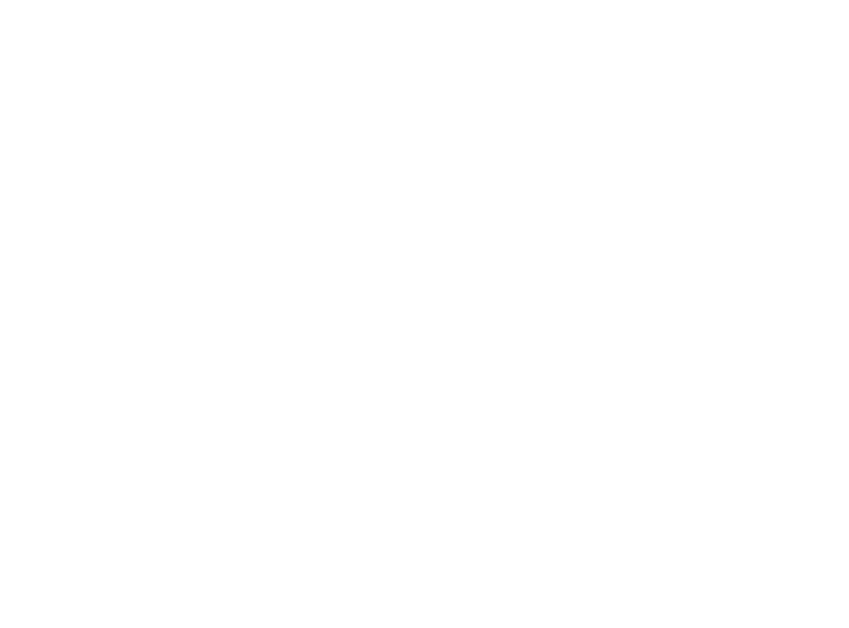
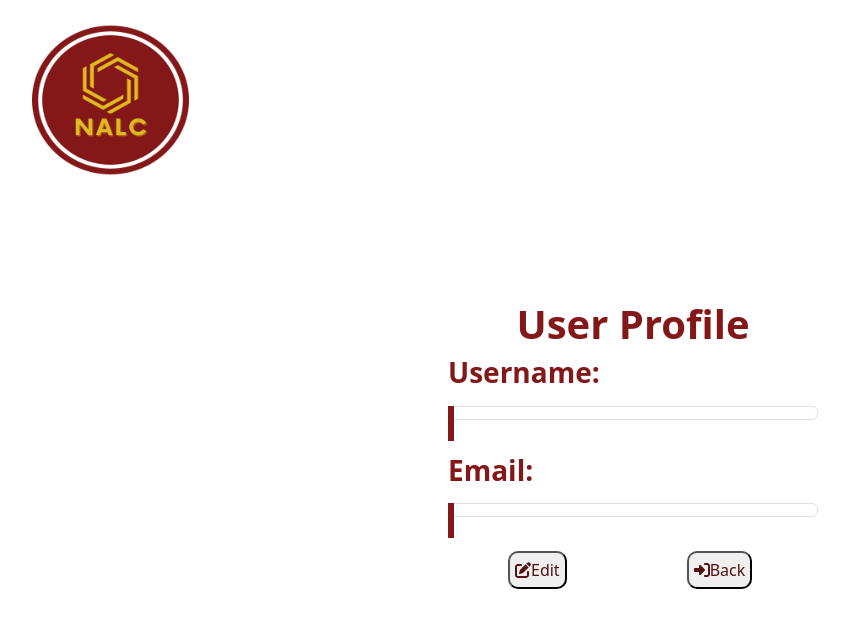
Before and after one commit to VictorEmmanuelGarcia/NALC, a React (Create React App) app in the folder Frontend/nalc/: page /profile in a window 1280 px wide. Before the commit this address had no page. Shown: the top 628 px of the page, without its empty margins (7-856 px from the left). Built offline with nearby package versions, Linux system fonts and the light colour scheme; no server answers.

Commit message:
Added User Profile

```diff
--- a/Frontend/nalc/src/App.js
+++ b/Frontend/nalc/src/App.js
@@ -3,6 +3,7 @@
 import Login from './Screen/Login/Login';
 import Register from './Screen/Register/Register';
 import Home from './Screen/Home/Home';
+import UserProfile from './Screen/Profile/Profile';
 import AdminScreen from './Screen/Admin/AdminScreen';
 
 function App() {
@@ -12,6 +13,7 @@
         <Route path="/" element={<Login />} />
         <Route path="/register" element={<Register />} />
         <Route path="/home" element={<Home />} />
+        <Route path="/profile" element={<UserProfile />} />
       </Routes>
     </BrowserRouter>
   );
--- a/Frontend/nalc/src/Screen/Home/Home.js
+++ b/Frontend/nalc/src/Screen/Home/Home.js
@@ -6,6 +6,7 @@
 import { faPaperPlane , faPlus, faRobot , faUser, faPen, faCheck, faTrash} from '@fortawesome/free-solid-svg-icons'
 import UserOption from '../../Components/UserOption';
 import HomePage from '../../Components/HomePage';
+import { useNavigate } from 'react-router-dom';
 
 function Home() {
     const [input, setInput] = useState('');
@@ -21,6 +22,7 @@
     const [chatCreated, setChatCreated] = useState(false);
     const [userData , setUserData] = useState([]);
     const [showHome , setShowHome] = useState(true);
+    const navigate = useNavigate();
 
   // Set the initial token and headers
   axios.defaults.headers.common['Authorization'] = `Bearer ${localStorage.getItem('authToken')}`;
@@ -299,7 +301,7 @@
             <span style={{ marginLeft: "5px" }}>New Chat</span>
         </button>
         <div className='logoutBtn d-grid gap-2 col-2 mx-auto'>
-          <UserOption class="logoutBtn" userData = {userData} Logout={handleLogout} DeleteAll = {handleDeleteAll}/>
+          <UserOption userData={userData} Logout={handleLogout} DeleteAll={handleDeleteAll} navigate={navigate} />
         </div>
         <br/>
         <br/>
--- /dev/null
+++ b/Frontend/nalc/src/Screen/Profile/Profile.css
@@ -0,0 +1,64 @@
+.container-fluid {
+    display: flex;
+    height: 100vh;
+  }
+
+.title-r {
+    flex: 1;
+    background-color: #ffffff;
+    color: black;
+    display: flex;
+    flex-direction: column;
+    justify-content: center;
+    align-items: center;
+}
+
+.logo-r img{
+    position: absolute;
+    top: 0;
+    left: 0;
+    margin: auto;
+    height: 200px;
+    width: 235px;
+}
+
+.title h1{
+    text-align: center;
+}
+
+
+.form {
+    margin: auto;
+    background-color: white;
+    text-align: center;
+    align-items: center;
+}
+
+.form p{
+    max-width:50%;
+    margin: auto;
+}
+
+.inputField{
+    margin: auto;
+}
+
+.haveAcc{
+    text-align: center;
+    font-size: large;
+}
+
+.text-maroon{
+    color: #841818;
+}
+
+.btn-registered{
+    color: #541212;
+    padding: 5px 5px;
+    border-radius: 10px;
+    margin: 0px 60px;
+}
+
+.big-space{
+    margin-bottom: 300px;
+}
--- /dev/null
+++ b/Frontend/nalc/src/Screen/Profile/Profile.js
@@ -0,0 +1,202 @@
+import React, { useState, useEffect } from 'react';
+import axios from 'axios';
+import { useNavigate } from 'react-router-dom';
+import nalcLogo from '../../nalcLogo.png';
+import './Profile.css';
+import { FontAwesomeIcon } from '@fortawesome/react-fontawesome'
+import {faCheck, faXmark, faPenToSquare, faRightToBracket} from '@fortawesome/free-solid-svg-icons'
+
+const UserProfile = () => {
+  const [userProfile, setUserProfile] = useState({
+    name: '',
+    email: '',
+    password: '',
+  });
+  const [editMode, setEditMode] = useState(false);
+  const [tempProfile, setTempProfile] = useState({
+    name: '',
+    email: '',
+    password: '',
+  })
+  const navigate = useNavigate();
+
+  // Set the initial token and headers
+  axios.defaults.headers.common['Authorization'] = `Bearer ${localStorage.getItem('authToken')}`;
+
+  // Set the session timeout duration (30 minutes in milliseconds)
+  const sessionTimeoutDuration = 30 * 60 * 1000; // 30 minutes in milliseconds
+
+  // Function to redirect the user to the login page
+  const redirectToLogin = () => {
+    window.location.href = '/';
+  };
+
+  // Function to reset the session timeout
+  const resetSessionTimeout = () => {
+    clearTimeout(sessionTimeout);
+    sessionTimeout = setTimeout(redirectToLogin, sessionTimeoutDuration);
+  };
+
+  // Set the initial session timeout
+  let sessionTimeout = setTimeout(redirectToLogin, sessionTimeoutDuration);
+
+  // Attach an event listener to reset the session timeout on user activity
+  document.addEventListener('mousemove', resetSessionTimeout);
+  document.addEventListener('keydown', resetSessionTimeout);
+
+  axios.interceptors.response.use(
+    (response) => {
+      resetSessionTimeout();
+      return response;
+    },
+    (error) => {
+      if (error.response && error.response.status === 401) {
+        redirectToLogin();
+      }
+      return Promise.reject(error);
+    }
+  );
+
+  useEffect(() => {
+    // Fetch user profile information
+    fetchUserProfile();
+  }, []); // Run once on component mount
+
+  const fetchUserProfile = async () => {
+    try {
+      const response = await axios.get('http://127.0.0.1:8000/api/users/details/', {
+        headers: {
+          Authorization: `Bearer ${localStorage.getItem('authToken')}`,
+        },
+      });
+      setUserProfile(response.data); // Assuming response.data contains user information
+    } catch (error) {
+      console.error('Error fetching user profile:', error);
+      // Handle error or redirect to login page
+    }
+  };
+
+  const toggleEditMode = () => {
+    setTempProfile(userProfile);
+    setEditMode(!editMode);
+  };
+
+  const handleSaveChanges = async () => {
+    try {
+      // Perform API call to update user information
+      const response = await axios.patch(
+        'http://127.0.0.1:8000/api/users/update/',
+        tempProfile, // Send updated user profile data
+        {
+          headers: {
+            Authorization: `Bearer ${localStorage.getItem('authToken')}`,
+          },
+        }
+      );
+      setUserProfile(response.data); // Assuming response.data contains updated user information
+      setTempProfile({}); // Clear temporary profile after successful update
+      toggleEditMode(); // Exit edit mode after successful update
+    } catch (error) {
+      console.error('Error updating user profile:', error);
+      // Handle error
+    }
+  };
+
+  const handleNameChange = (e) => {
+    setTempProfile((prevTempProfile) => ({
+      ...prevTempProfile,
+      name: e.target.value,
+    }));
+  };
+
+  const handleEmailChange = (e) => {
+    setTempProfile((prevTempProfile) => ({
+      ...prevTempProfile,
+      email: e.target.value,
+    }));
+  };
+
+  const handlePasswordChange = (e) => {
+    setTempProfile((prevTempProfile) => ({
+      ...prevTempProfile,
+      password: e.target.value,
+    }));
+  };
+
+  const goBack = () => {
+    navigate('/home');
+  }
+
+  return (
+    <div>
+      <div className='big-space'></div>
+      <div className='row logo-r'>
+        <img src={nalcLogo} alt="NALC Logo" />
+      </div>
+      <div className='title-r'>
+        <div className='row'>
+          <h1 className='text-maroon'><strong>User Profile</strong></h1>
+        </div>
+        <div>
+          {editMode ? (
+            <div>
+              <p className='text-maroon'><h3><strong>Username: </strong></h3></p>
+              <div className='inputField' style={{width: 370, height: 48, position: 'relative'}}>
+                <input
+                  type='text' name='name' class="form-control" id="floatingInput"
+                  value={tempProfile.name || ''} onChange={handleNameChange}
+                />
+                <div style={{width: 6, height: 35, left: 0, top: 0, position: 'absolute'}} />
+              </div>
+              <p className='text-maroon'><h3><strong>Email: </strong></h3></p>
+              <div className='inputField' style={{width: 370, height: 48, position: 'relative'}}>
+                <input type='email' name='email' class="form-control" id="floatingInput"
+                  value={tempProfile.email || ''} onChange={handleEmailChange}
+                />
+                <div style={{width: 6, height: 35, left: 0, top: 0, position: 'absolute'}} />
+              </div>
+              <p className='text-maroon'><h3><strong>Password: </strong></h3></p>
+              <div className='inputField' style={{width: 370, height: 48, position: 'relative'}}>
+              <input type='password' name='password' class="form-control" id="floatingInput"
+                value={tempProfile.password || ''} onChange={handlePasswordChange}
+              />
+                <div style={{width: 6, height: 35, left: 0, top: 0, position: 'absolute'}} />
+              </div>
+              <button className='btn-registered' onClick={handleSaveChanges}>
+                <FontAwesomeIcon icon={faCheck} style={{color: "#541212",}}/>
+                Save Changes
+              </button>
+              <button className='btn-registered' onClick={toggleEditMode}>
+                <FontAwesomeIcon icon={faXmark} style={{color: "#541212",}}/>
+                Cancel
+              </button>
+            </div>
+          ) : (
+            <div>
+              <p className='text-maroon'><h3><strong>Username: </strong></h3></p>
+              <div className='inputField' style={{width: 370, height: 48, position: 'relative'}}>
+                <p class="form-control">{userProfile.name}</p>
+                <div style={{width: 6, height: 35, left: 0, top: 0, position: 'absolute', background: '#841818'}} />
+              </div>
+              <p className='text-maroon'><h3><strong>Email: </strong></h3></p>
+              <div className='inputField' style={{width: 370, height: 48, position: 'relative'}}>
+                <p class="form-control">{userProfile.email}</p>
+                <div style={{width: 6, height: 35, left: 0, top: 0, position: 'absolute', background: '#841818'}} />
+              </div>
+              <button className='btn-registered' onClick={toggleEditMode}>
+                <FontAwesomeIcon icon={faPenToSquare} style={{color: "#541212",}}/>
+                Edit
+              </button>
+              <button className='btn-registered' onClick={goBack}>
+                <FontAwesomeIcon icon={faRightToBracket} style={{color: "#541212",}}/>
+                Back
+              </button>
+            </div>
+          )}
+        </div>
+      </div>
+    </div>
+  );
+};
+
+export default UserProfile;
```
Also changed, not shown: Frontend/nalc/src/Components/UserOption.js (+9 -3 lines).
